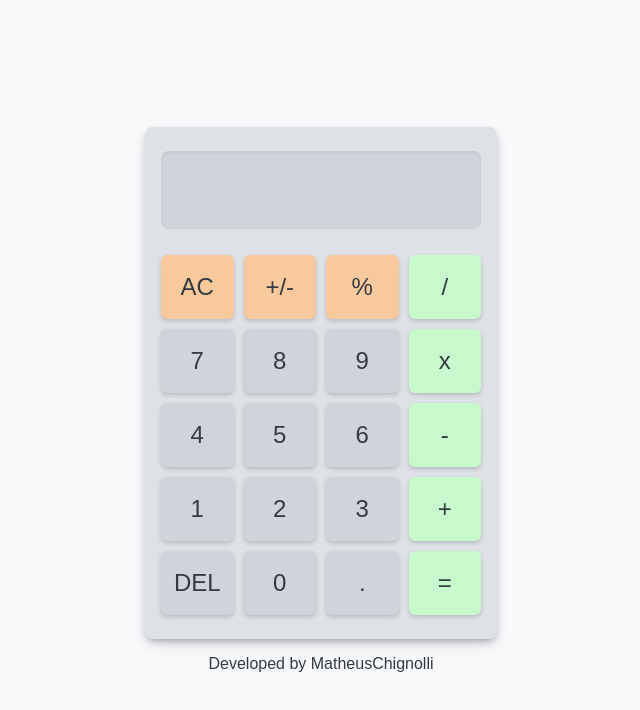
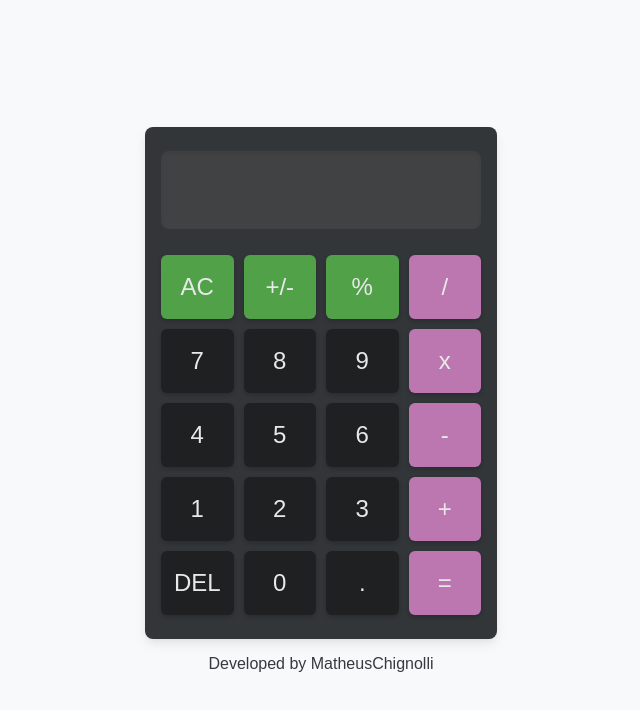
Before and after one commit to MatheusChignolli/calculator-react-ts-vite, a React (Vite) app: page / in a window 1280 px wide. Shown: the top 710 px of the page, without its empty margins (319-959 px from the left). Built offline with nearby package versions, Linux system fonts and the light colour scheme.

Commit message:
add dark and light css colors

```diff
--- a/src/App.css
+++ b/src/App.css
@@ -1,13 +1,9 @@
 main {
   gap: 10px;
   width: 320px;
-  color: #343a40;
   display: grid;
   padding: 24px 16px;
-  box-shadow: rgba(50, 50, 93, 0.25) 0px 6px 12px -2px,
-    rgba(0, 0, 0, 0.3) 0px 3px 7px -3px;
   border-radius: 8px;
-  background-color: #dee2e6;
   grid-template-areas:
     "result result result result"
     "clear positive-negative percentage divide"
@@ -17,8 +13,21 @@ main {
     "zero zero coma equal";
 }
 
+main.light {
+  color: #343a40;
+  background-color: #dee2e6;
+  box-shadow: rgba(50, 50, 93, 0.25) 0px 6px 12px -2px,
+    rgba(0, 0, 0, 0.3) 0px 3px 7px -3px;
+}
+
+main.dark {
+  color: #ccd4dc;
+  background-color: #323639;
+  box-shadow: rgba(177, 177, 189, 0.25) 0px 6px 12px -2px,
+    rgba(198, 187, 187, 0.3) 0px 3px 7px -3px;
+}
+
 main button {
-  color: #343a40;
   cursor: pointer;
   border: 0px solid transparent;
   padding: 8px;
@@ -27,19 +36,36 @@ main button {
   min-height: 64px;
   box-shadow: rgba(0, 0, 0, 0.18) 0px 2px 4px;
   border-radius: 6px;
+}
+
+main.light button {
   background-color: #ced4da;
+  color: #343a40;
+}
+
+main.dark button {
+  background-color: #1e2021;
+  color: #e7e9e9;
 }
 
 main button:active {
   opacity: 0.9;
 }
 
-.contrast {
+main.light .contrast {
   background: #c7f9cc;
 }
 
-.grey {
+main.light .special {
   background: rgb(247, 201, 157);
+}
+
+main.dark .contrast {
+  background: #bd77b0;
+}
+
+main.dark .special {
+  background: rgb(81, 161, 73);
 }
 
 main .result {
@@ -54,9 +80,16 @@ main .result {
   box-shadow: rgba(0, 0, 0, 0.06) 0px 2px 4px 0px inset;
   margin-bottom: 16px;
   border-radius: 8px;
-  background-color: #ced4da;
   white-space: nowrap;
   text-overflow: ellipsis;
+}
+
+main.light .result {
+  background-color: #ced4da;
+}
+
+main.dark .result {
+  background-color: #414244;
 }
 
 main .result p {
--- a/src/App.tsx
+++ b/src/App.tsx
@@ -6,7 +6,10 @@ import { Operations, Values } from "./interfaces";
 
 BigNumber.config({ DECIMAL_PLACES: 5 });
 
+type Theme = "light" | "dark";
+
 function App() {
+  const [theme, setTheme] = useState<Theme>("dark");
   const [values, setValues] = useState<Values>(initialValues);
   const [operation, setOperation] = useState<Operations | null>(
     initialOperation
@@ -128,17 +131,17 @@ function App() {
   const buttons = [
     {
       label: "AC",
-      className: "grey",
+      className: "special",
       onClick: clear,
     },
     {
       label: "+/-",
-      className: "grey",
+      className: "special",
       onClick: positiveNegative,
     },
     {
       label: "%",
-      className: "grey",
+      className: "special",
       onClick: percentage,
     },
     {
@@ -218,7 +221,7 @@ function App() {
 
   return (
     <>
-      <main>
+      <main className={theme}>
         <div className="result">
           {operation && !!values.old && (
             <p>
```
